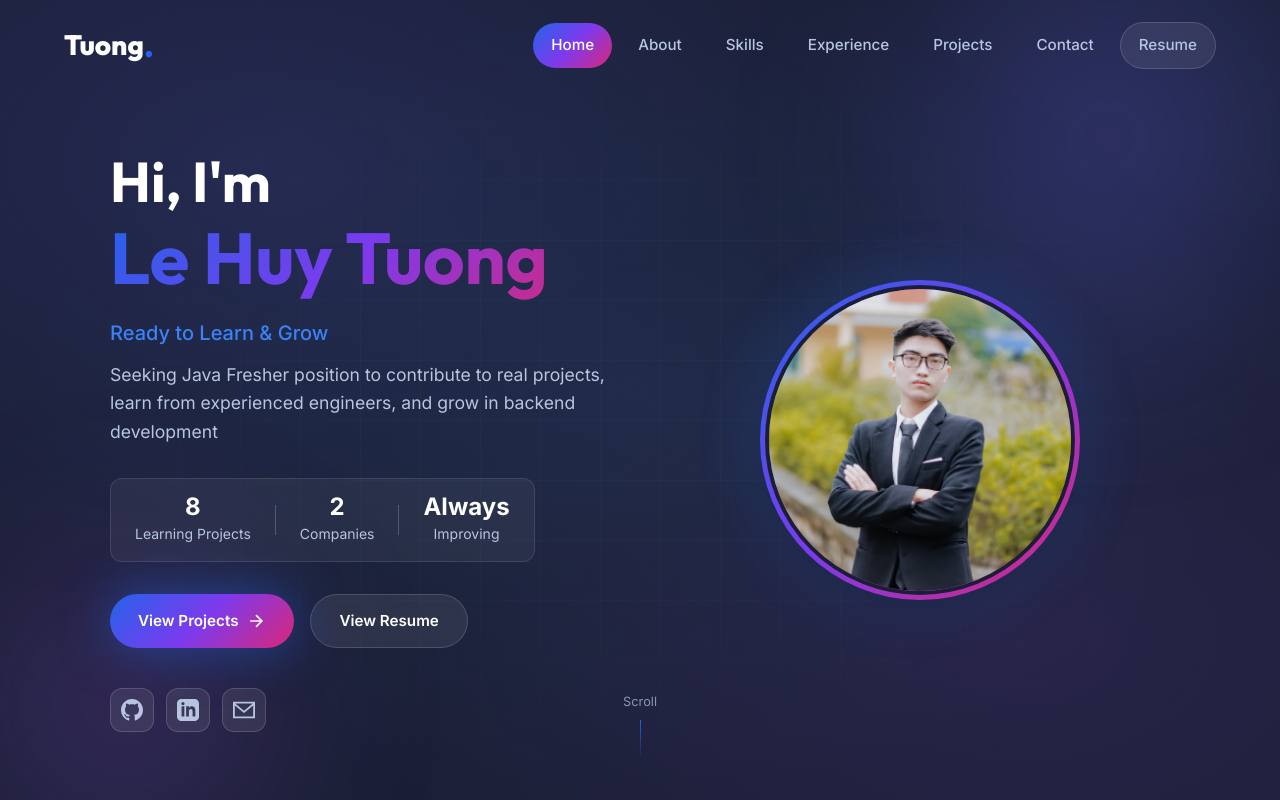
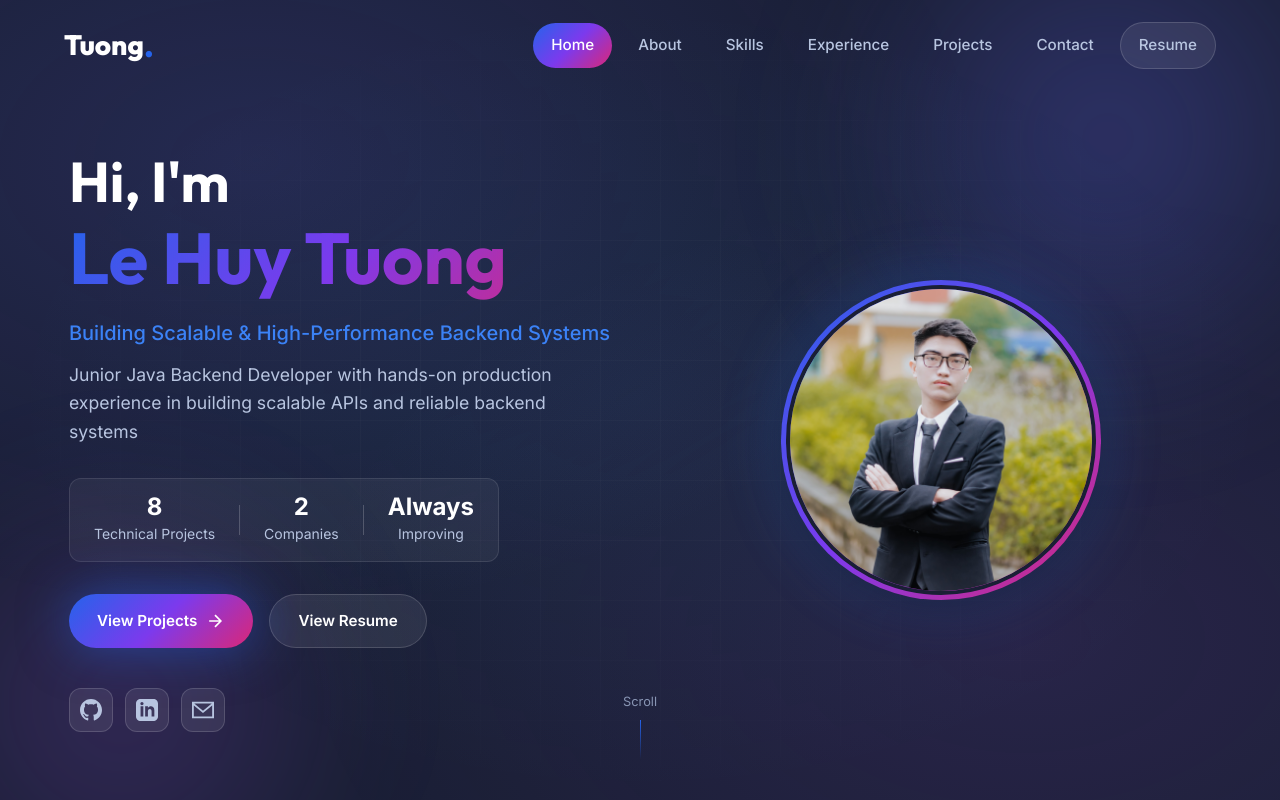
Before and after one commit to LeHuyTuong/portfolio, a React (Vite) app: page / in a window 1280 px wide. Shown: the top 800 px of the page. Built offline with nearby package versions, Linux system fonts and the light colour scheme.

Commit message:
feat: rebrand to Junior Java Backend Developer

```diff
--- a/src/components/Resume.jsx
+++ b/src/components/Resume.jsx
@@ -27,7 +27,7 @@ const Resume = () => {
             <div className="resume-container">
                 <header className="resume-header">
                     <h1>{personalInfo.name.toUpperCase()}</h1>
-                    <p className="resume-title">Backend Software Engineer</p>
+                    <p className="resume-title">Junior Java Backend Developer</p>
                     <div className="resume-contact">
                         <span>{personalInfo.phone}</span>
                         <span className="divider">|</span>
@@ -42,7 +42,7 @@ const Resume = () => {
                 <section className="resume-section">
                     <h2>RESUME SUMMARY</h2>
                     <div className="section-line"></div>
-                    <p className="summary-text">Java Backend Engineering fresher with hands-on production experience in Java 17 + Spring Boot 3. Built and deployed a live Carbon Credit Marketplace handling wallet transaction flows, marketplace modules, and payment gateway integration (PayPal · Stripe). Seeking to apply backend engineering fundamentals as a Backend Software Engineer in a high-scale environment.</p>
+                    <p className="summary-text">Junior Java Backend Developer with hands-on production experience in Java 17 + Spring Boot 3. Built and deployed a live Carbon Credit Marketplace handling wallet transaction flows, marketplace modules, and payment gateway integration (PayPal · Stripe). Passionate about applying backend engineering fundamentals to build high-scale, reliable systems.</p>
                 </section>
 
                 <section className="resume-section">
@@ -91,15 +91,15 @@ const Resume = () => {
                             <em>Backend Developer (Freelancer) | Tech: Java, Spring Boot, MySQL, REST API, Swagger, Git</em>
                         </div>
                         <ul className="resume-bullets">
-                            <li>Assisted in backend API performance optimization for a cost estimation module, targeting latency and data access efficiency.</li>
-                            <li>Utilized automated benchmark scripts to measure latency and database query counts across different optimization stages.</li>
-                            <li>Implemented response caching with invalidation logic to improve speed while maintaining data correctness.</li>
-                            <li>Refined payload structure and data retrieval paths to reduce redundant queries and backend load.</li>
+                            <li>Optimized backend API performance for a cost estimation module, focusing on response latency and data access efficiency.</li>
+                            <li>Developed and executed benchmark workflows to measure latency and database query counts across different optimization stages.</li>
+                            <li>Implemented high-performance response caching with invalidation logic to ensure data correctness and speed.</li>
+                            <li>Refined payload structure and data retrieval paths, reducing redundant queries and overall backend load.</li>
                             <li><strong>Achieved measurable improvements:</strong> key API latency reduced from ~245ms to ~93ms, DB queries reduced from 3 to 1, and render time reduced from ~706ms to ~538ms.</li>
                             <li>Developed an End-to-end Cost Estimator module, automating quotations and lead tracking.</li>
                             <li>Produced standard API Documentation (Swagger) to align frontend and backend development.</li>
-                            <li>Handled client bug-fix tickets and collaborated with clients and Business Analysts to finalize frontend modifications.</li>
-                            <li>Applied basic SEO metadata optimization (Meta Title & Description), achieving an overall SEO health score of 90/100 on Google Lighthouse.</li>
+                            <li>Resolved client bug-fix tickets and collaborated directly with clients and Business Analysts to finalize frontend requirements.</li>
+                            <li>Implemented SEO metadata optimization (Meta Title & Description), achieving an overall SEO health score of 90/100 on Google Lighthouse.</li>
                         </ul>
                     </div>
 
--- a/src/data/portfolioData.js
+++ b/src/data/portfolioData.js
@@ -1,15 +1,15 @@
 // ===== LÊ HUY TƯỜNG - PORTFOLIO DATA =====
-// Backend Developer Fresher | FPT University
+// Junior Java Backend Developer | FPT University
 
 export const personalInfo = {
   name: "Le Huy Tuong",
-  title: "Java Fresher",
-  tagline: "Ready to Learn & Grow",
-  subtitle: "Seeking Java Fresher position to contribute to real projects, learn from experienced engineers, and grow in backend development",
+  title: "Junior Java Backend Developer",
+  tagline: "Building Scalable & High-Performance Backend Systems",
+  subtitle: "Junior Java Backend Developer with hands-on production experience in building scalable APIs and reliable backend systems",
   email: "lehuytuong2005@gmail.com",
   phone: "0372728768",
   location: "Ho Chi Minh City, Vietnam",
-  bio: `Java Backend Engineering fresher with hands-on production experience in Java 17 + Spring Boot 3. Built and deployed a live Carbon Credit Marketplace handling wallet transaction flows, marketplace modules, and payment gateway integration (PayPal · Stripe). Seeking to apply backend engineering fundamentals as a Java Fresher in a high-scale environment.`,
+  bio: `Junior Java Backend Developer with hands-on production experience in Java 17 + Spring Boot 3. Built and deployed a live Carbon Credit Marketplace handling wallet transaction flows, marketplace modules, and payment gateway integration (PayPal · Stripe). Passionate about applying backend engineering fundamentals to build high-scale, reliable systems.`,
   resumeUrl: "/resume",
   social: {
     github: "https://github.com/LeHuyTuong",
@@ -84,7 +84,7 @@ export const stats = {
   enterpriseProjects: "Always",
   totalProjects: 8,
   labels: {
-    java: "Learning Projects",
+    java: "Technical Projects",
     companies: "Companies",
     total: "Improving"
   }
@@ -99,10 +99,10 @@ export const projects = [
     displayName: "Carbon Credit Marketplace",
     role: "Backend Developer",
     period: "2025",
-    problem: "Building a marketplace for carbon credits while learning team collaboration",
-    solution: "Built wallet system, marketplace features, and learned deployment to production",
-    challenge: "Working with 3 teammates using Git workflow and coordinating tasks",
-    whatILearned: "Team collaboration with Git and Jira, payment webhook integration, deploying to production with Docker Compose, designing idempotency and distributed locking mechanisms",
+    problem: "Developing a robust marketplace for carbon credits with secure transaction flows",
+    solution: "Built a production-grade wallet system and marketplace features with automated deployment",
+    challenge: "Managing complex financial states and concurrent transactions in a distributed environment",
+    whatILearned: "Experienced in enterprise Git workflows, payment gateway integration, Docker orchestration, and designing idempotent transaction mechanisms",
     highlights: [
       "Architecture: RESTful API design, MVC, RBAC, JWT, Modular Monolith, Clean Architecture, SOLID principles.",
       "Developed Order Lifecycle management systems adopting Clean Architecture principles",
@@ -122,13 +122,13 @@ export const projects = [
     category: "star",
     categoryLabel: "⭐ Solo Project",
     title: "Card Issuing System",
-    displayName: "Banking Logic & Testing Practice",
+    displayName: "Transaction Processing & Data Accuracy",
     role: "Solo Developer",
     period: "2025",
-    problem: "Learning why testing matters in backend development",
-    solution: "Built banking features with comprehensive unit tests",
-    challenge: "Writing tests that actually catch bugs, not just coverage",
-    whatILearned: "Why unit testing matters in financial systems, how to write meaningful tests, proper error handling and validation, importance of defensive programming",
+    problem: "Ensuring near-zero financial discrepancy in high-volume transaction systems",
+    solution: "Architected a card management engine with 100% test coverage for core banking logic",
+    challenge: "Validating complex business rules and preventing edge-case failures",
+    whatILearned: "Expertise in JUnit 5/Mockito, defensive programming, and building high-reliability financial microservices",
     highlights: [
       "Built card management and transaction ledger features",
       "Wrote unit tests with JUnit 5 and Mockito - caught 12+ edge cases",
@@ -149,10 +149,10 @@ export const projects = [
     displayName: "Booking System",
     role: "Backend Developer",
     period: "2025",
-    problem: "Learning about booking workflows and payment integration",
-    solution: "Built train ticket booking with seat reservation and VNPay payment",
-    challenge: "Preventing two users from booking the same seat at the same time",
-    whatILearned: "Managing booking states with automatic timeout, integrating payment gateway (VNPay), why pagination is important with large datasets, handling concurrent seat selection",
+    problem: "Managing concurrent seat reservations and real-time availability in a high-traffic booking system",
+    solution: "Developed a distributed booking engine with seat-hold logic and secure VNPay integration",
+    challenge: "Preventing double-booking and race conditions during peak hours",
+    whatILearned: "Implementing distributed locking, managing complex booking life-cycles, and optimizing database pagination for high-volume datasets",
     highlights: [
       "Built search for train trips with complex filtering logic",
       "Implemented booking flow: seat holds for 15 minutes with auto-release system",
@@ -193,13 +193,13 @@ export const projects = [
     category: "star",
     categoryLabel: "⭐ Learning Project",
     title: "URL Shortener",
-    displayName: "Learning About Caching",
+    displayName: "High-Performance URL Redirection",
     role: "Solo Developer",
     period: "2025",
-    problem: "Understanding how caching improves performance",
-    solution: "Built URL shortener with Redis caching to reduce database load",
-    challenge: "Spent 2 days debugging CORS errors with QR code images",
-    whatILearned: "Optimizing short-code generation, database indexing strategies, how caching reduces database queries by 80%, understanding CORS, generating QR codes for links",
+    problem: "Scaling link redirection services to handle high traffic with minimal latency",
+    solution: "Architected a Redis-backed URL redirection engine reducing DB pressure by 80%",
+    challenge: "Generating collision-free short codes while maintaining peak performance",
+    whatILearned: "Advanced Redis caching strategies, database indexing for prefix searches, and cross-origin security protocols",
     highlights: [
       "Designed a high-throughput URL shortening service with optimized short-code generation",
       "Implemented Redis caching reducing database load by 80%",
@@ -219,10 +219,10 @@ export const projects = [
     displayName: "Learning Async Processing",
     role: "Solo Developer",
     period: "2025",
-    problem: "Video downloads take too long for synchronous requests",
-    solution: "Used queue-based async processing so users get instant response",
-    challenge: "Managing rate limits from YouTube API and handling failures",
-    whatILearned: "Why synchronous processing fails at scale, producer-consumer pattern for background jobs, retry logic for handling failures, working with external APIs",
+    problem: "Processing high-latency video tasks without blocking the main application thread",
+    solution: "Implemented an asynchronous worker pattern with Redis queues for non-blocking video downloading",
+    challenge: "Handling external API rate limits and ensuring fallback mechanisms for failed jobs",
+    whatILearned: "Engineering producer-consumer architectures, implementing fault-tolerant retry logic, and optimizing distributed background workers",
     highlights: [
       "Learned producer-consumer pattern with Redis queue",
       "Video downloads in background - users don't wait",
@@ -242,10 +242,10 @@ export const projects = [
     displayName: "MVC Pattern Practice",
     role: "Solo Developer",
     period: "2025",
-    problem: "Learning Spring MVC architecture pattern",
-    solution: "Built course platform with Thymeleaf templates for server-side rendering",
-    challenge: "Managing relationships between courses, sections, and lessons",
-    whatILearned: "Spring MVC pattern (Controller → Service → Repository), server-side rendering with Thymeleaf, managing complex entity relationships with JPA",
+    problem: "Developing a robust Content Management System (CMS) using modular architecture",
+    solution: "Built a course sharing platform utilizing Spring MVC and Thymeleaf for SEO-friendly rendering",
+    challenge: "Optimizing complex relational data models and ensuring efficient entity life-cycle management",
+    whatILearned: "Mastery of the Controller-Service-Repository pattern, server-side template engine logic, and sophisticated JPA entity mapping",
     highlights: [
       "Practiced Spring MVC architecture",
       "Learned Thymeleaf for server-side templates",
@@ -265,10 +265,10 @@ export const projects = [
     displayName: "Learning PHP/Laravel",
     role: "Solo Developer",
     period: "2025",
-    problem: "Comparing different frameworks (Laravel vs Spring Boot)",
-    solution: "Built news CMS with Laravel to see how other frameworks work",
-    challenge: "Learning new language (PHP) and different framework patterns",
-    whatILearned: "How Laravel compares to Spring Boot, different framework philosophies, Eloquent ORM vs Hibernate patterns, Blade templating engine",
+    problem: "Requirement for a multi-platform content solution using diverse backend ecosystems",
+    solution: "Developed a full-featured news portal with Laravel to compare ecosystem performance and productivity",
+    challenge: "Adapting backend logic patterns across different language paradigms (PHP vs Java)",
+    whatILearned: "Comparative analysis of Eloquent vs Hibernate, Blade templating engines, and cross-framework architecture design",
     highlights: [
       "Explored Laravel framework to compare with Spring Boot",
       "Learned Eloquent ORM and Blade templates",
@@ -315,15 +315,15 @@ export const experiences = [
     companyUrl: "https://dichvuwebsitetch.com/",
     description: "Built REST APIs for business websites while learning professional workflow.",
     responsibilities: [
-      "Assisted in backend API performance optimization for a cost estimation module, targeting latency and data access efficiency",
-      "Utilized automated benchmark scripts to measure latency and database query counts across different optimization stages",
-      "Implemented response caching with invalidation logic to improve speed while maintaining data correctness",
-      "Refined payload structure and data retrieval paths to reduce redundant queries and backend load",
+      "Optimized backend API performance for a cost estimation module, focusing on response latency and data access efficiency",
+      "Developed and executed benchmark workflows to measure latency and database query counts across different optimization stages",
+      "Implemented high-performance response caching with invalidation logic to ensure data correctness and speed",
+      "Refined payload structure and data retrieval paths, reducing redundant queries and overall backend load",
       "Achieved measurable improvements: key API latency reduced from ~245ms to ~93ms, DB queries reduced from 3 to 1, and render time reduced from ~706ms to ~538ms",
       "Developed an End-to-end Cost Estimator module, automating quotations and lead tracking",
       "Produced standard API Documentation (Swagger) to align frontend and backend development",
-      "Handled client bug-fix tickets and collaborated with clients and Business Analysts to finalize frontend modifications",
-      "Applied basic SEO metadata optimization (Meta Title & Description), achieving an overall SEO health score of 90/100 on Google Lighthouse"
+      "Resolved client bug-fix tickets and collaborated directly with clients and Business Analysts to finalize frontend requirements",
+      "Implemented SEO metadata optimization (Meta Title & Description), achieving an overall SEO health score of 90/100 on Google Lighthouse"
     ],
     sectionLabel: "Key Achievements:",
     technologies: ["Java", "Spring Boot", "MySQL", "REST API", "Swagger", "Git"]
@@ -334,11 +334,11 @@ export const experiences = [
     title: "Self-Learning Journey",
     company: "Personal Projects",
     companyUrl: null,
-    description: "Teaching myself backend development through hands-on projects.",
+    description: "Developing sophisticated backend systems through independent technical research and hands-on projects.",
     responsibilities: [
-      "Building complete systems from scratch to understand the full picture",
-      "Learning Spring Boot ecosystem step by step",
-      "Exploring system design concepts through practical projects",
+      "Developing complete systems from scratch to understand enterprise-grade architectures",
+      "Mastering the Spring Boot ecosystem via complex feature implementations",
+      "Exploring and applying system design concepts through practical projects",
       "Understanding deployment (Docker, Linux VPS)",
       "Practicing both solo and team project workflows"
     ],
@@ -355,9 +355,9 @@ export const education = [
     period: "2023 - Present",
     description: "Focused on backend development and enterprise systems",
     achievements: [
-      "Specialized in Java and Spring Boot ecosystem",
-      "Participated in team projects with real-world scenarios",
-      "Learned software engineering principles and best practices"
+      "Specialized in Java and Spring Boot ecosystem with high academic performance",
+      "Led and participated in team projects simulating real-world enterprise scenarios",
+      "Applied software engineering principles and best practices in all development cycles"
     ],
     toeic: {
       score: "705",
```
